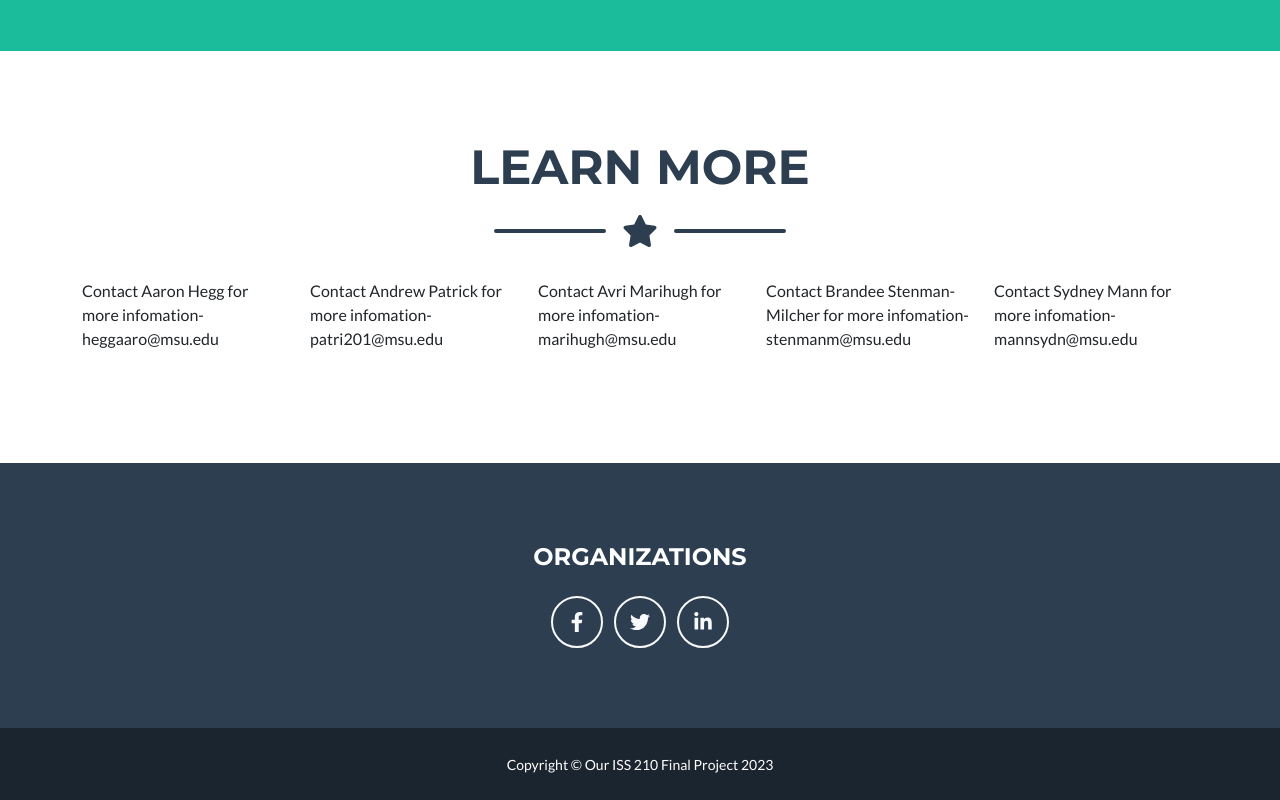
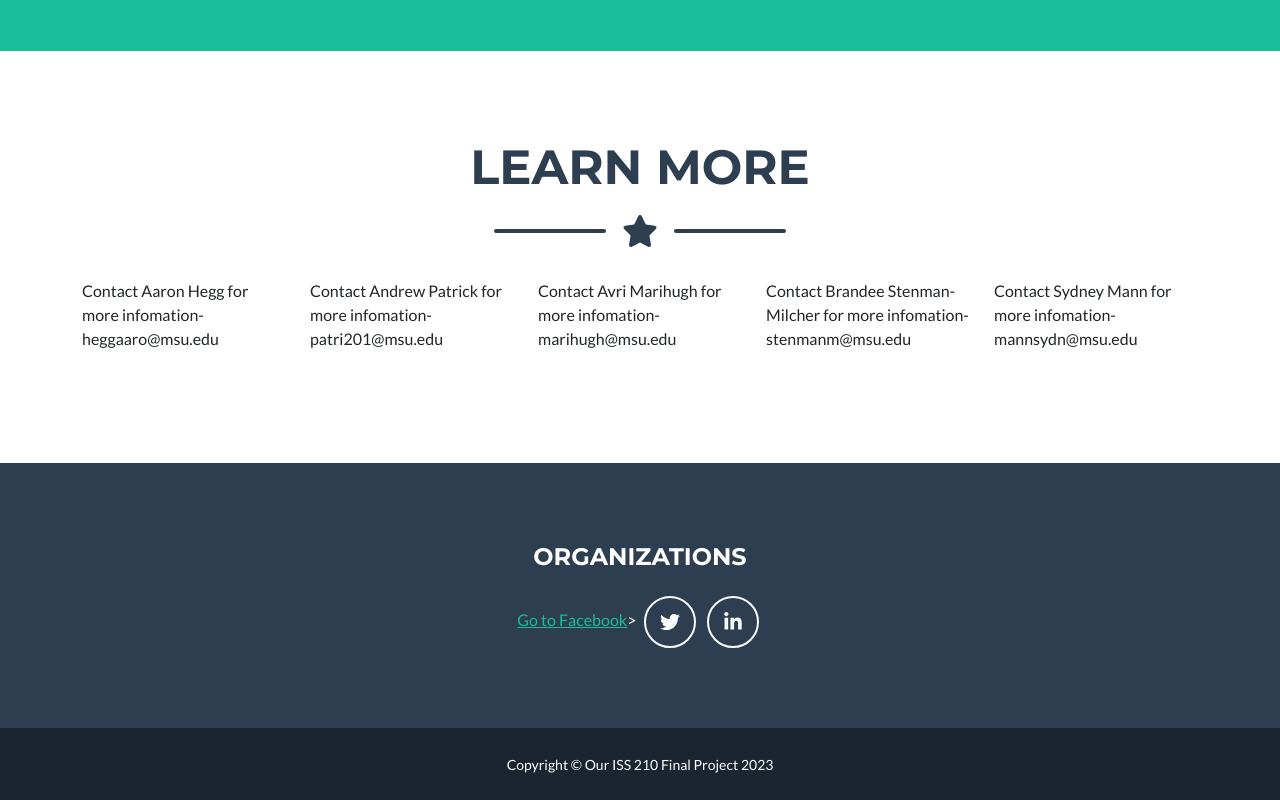
Before and after one commit to Team-15-Final-Project/ISS210SS23sec001team15, a plain HTML site: page index.html in a window 1280 px wide. Shown: the part 1977-2777 px from the top of the page. Drawn offline with nearby package versions, Linux system fonts and the light colour scheme.

Commit message:
Update index.html

```diff
--- a/index.html
+++ b/index.html
@@ -159,7 +159,7 @@
                      <!-- Use this class to connect your project to potential organizations you found by adding in the href. If you do not add in an organization, delete the class-->
                     <div class="col-lg mb-5 mb-lg-0">
                         <h4 class="text-uppercase mb-4">Organizations</h4>
-                        <a class="btn btn-outline-light btn-social mx-1" href="#!"><i class="fab fa-fw fa-facebook-f"></i></a>
+                        <a class=<a href="https://www.facebook.com/Gen-Z_for_Change" target="_blank">Go to Facebook</a>></i></a>
                         <a class="btn btn-outline-light btn-social mx-1" href="#!"><i class="fab fa-fw fa-twitter"></i></a>
                         <a class="btn btn-outline-light btn-social mx-1" href="#!"><i class="fab fa-fw fa-linkedin-in"></i></a>
                     </div>
```
